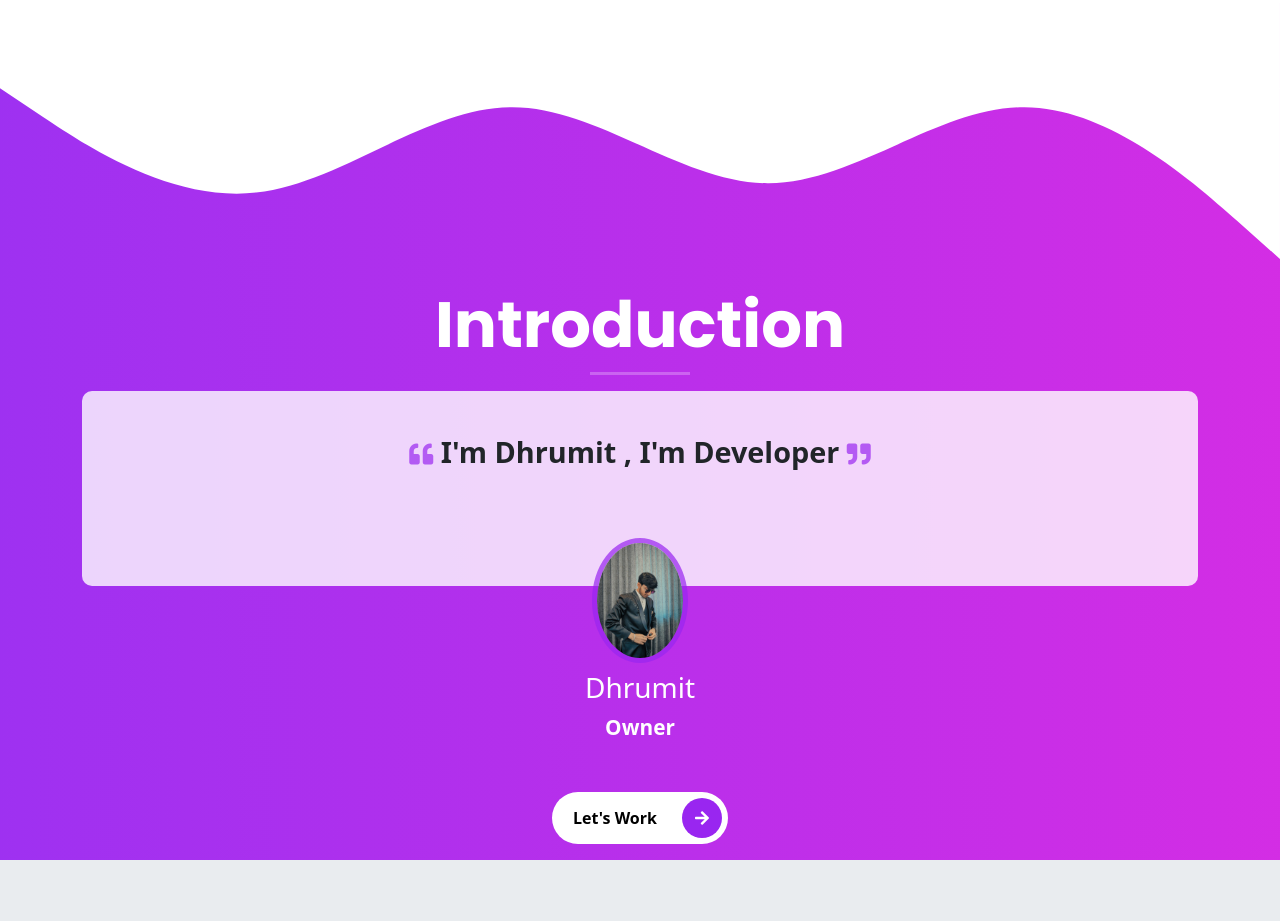
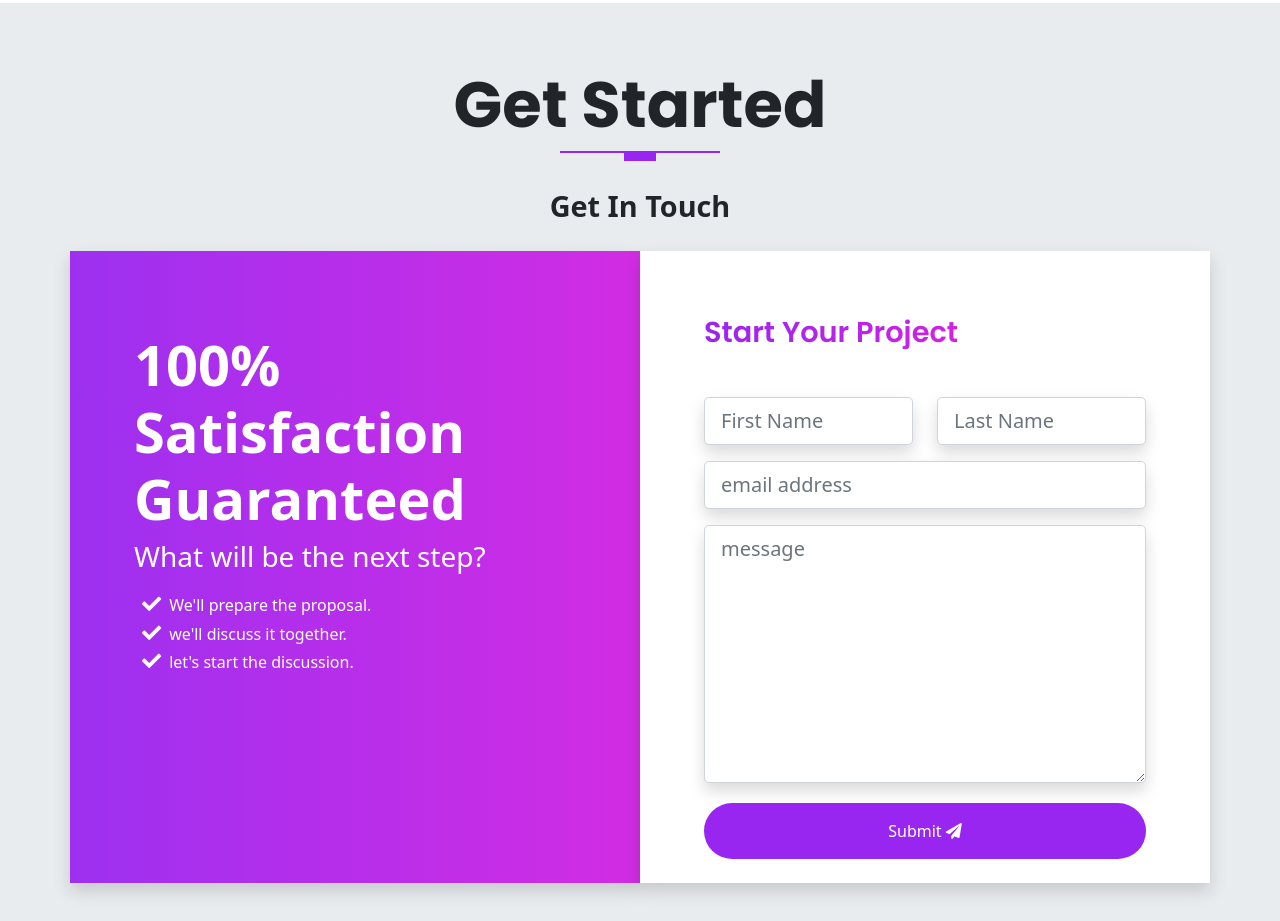
Before and after one commit to DhrumitBoricha/Prtfolio, a website: page index.html in a window 1280 px wide. Shown: the part 2905-3826 px from the top of the page. Drawn offline with nearby package versions, Linux system fonts and the light colour scheme; files that its build step writes are made by us from their sources.

Commit message:
Update index.html

```diff
--- a/index.html
+++ b/index.html
@@ -111,7 +111,7 @@
       <div class="col-lg-6 col-md-6 col-sm-12 col-xs-12 services mt-4">
         <div class="services__content">
           <center>
-          <h3 class="display-3--title mt-1">UI Design</h3>
+          <h3 class="display-3--title mt-1">Graphic Design</h3>
           </center>
 
         </div>
@@ -155,61 +155,7 @@
 <!-- ////////////////////////////////////////////////////////////////////////////////////////////////
                                START SECTION 5 - THE TESTIMONIALS
 /////////////////////////////////////////////////////////////////////////////////////////////////////-->
-<section id="testimonials" class="testimonials">
-  <svg xmlns="http://www.w3.org/2000/svg" viewBox="0 0 1440 320"><path fill="#fff" fill-opacity="1" d="M0,96L48,128C96,160,192,224,288,213.3C384,203,480,117,576,117.3C672,117,768,203,864,202.7C960,203,1056,117,1152,117.3C1248,117,1344,203,1392,245.3L1440,288L1440,0L1392,0C1344,0,1248,0,1152,0C1056,0,960,0,864,0C768,0,672,0,576,0C480,0,384,0,288,0C192,0,96,0,48,0L0,0Z"></path></svg>
-  <div class="container">
-    <div class="row text-center text-white">
-      <h1 class="display-3 fw-bold">Introduction</h1>
-      <hr style="width: 100px; height: 3px; " class="mx-auto">
 
-    </div>
-
-    <!-- START THE CAROUSEL CONTENT  -->
-    <div class="row align-items-center">
-      <div id="carouselExampleCaptions" class="carousel slide" data-bs-ride="carousel">
-        <div class="carousel-inner">
-          <!-- CAROUSEL ITEM 1 -->
-          <div class="carousel-item active">
-            <!-- testimonials card  -->
-            <div class="testimonials__card">
-              <p class="lh-lg">
-                <i class="fas fa-quote-left"></i>
-                I'm Dhrumit , I'm Developer
-                <i class="fas fa-quote-right"></i>
-                <br>
-                <br>
-
-              </p>
-            </div>
-            <!-- client picture  -->
-            <div class="testimonials__picture">
-              <img src="images/testimonials/client-11.jpg" alt="client-1 picture" class="rounded-circle img-fluid">
-            </div>
-            <!-- client name & role  -->
-            <br>
-            <div class="testimonials__name">
-              <h3>Dhrumit</h3>
-              <p class="fw-light">Owner</p>
-<center>
-<a href="#services" style="text-decoration: none;">
-        <button type="button"  class="rounded-pill btn-rounded">Let's Work
-          <span ><i  class="fas fa-arrow-right"></i></span>
-        </button></a>
-
-       </center>     </div>
-          </div>
-          <!-- CAROUSEL ITEM 2 -->
-
-          <!-- CAROUSEL ITEM 3 -->
-
-          <!-- CAROUSEL ITEM 4 -->
-
-
-      </div>
-    </div>
-  </div>
-
-</section>
 
 <!-- /////////////////////////////////////////////////////////////////////////////////////////////////
                        START SECTION 6 - THE FAQ
```
